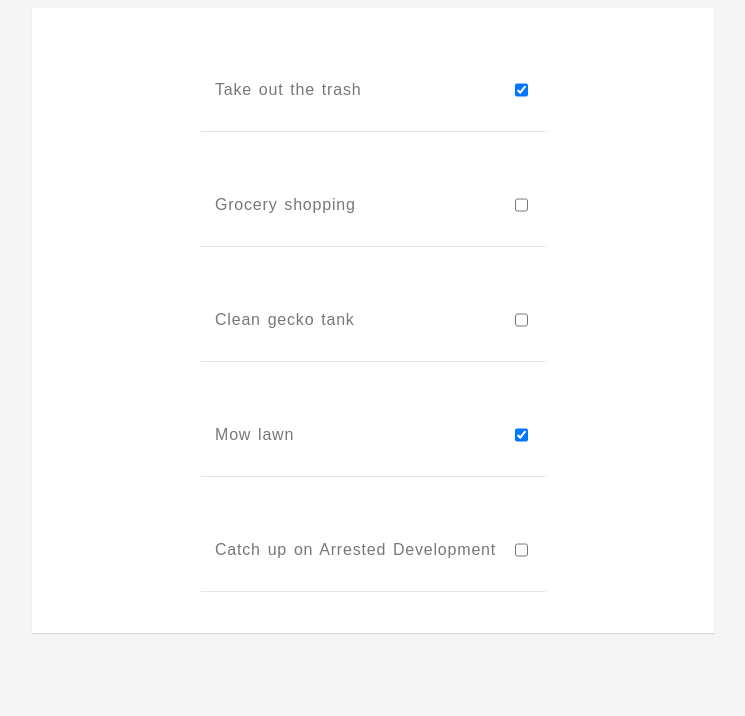
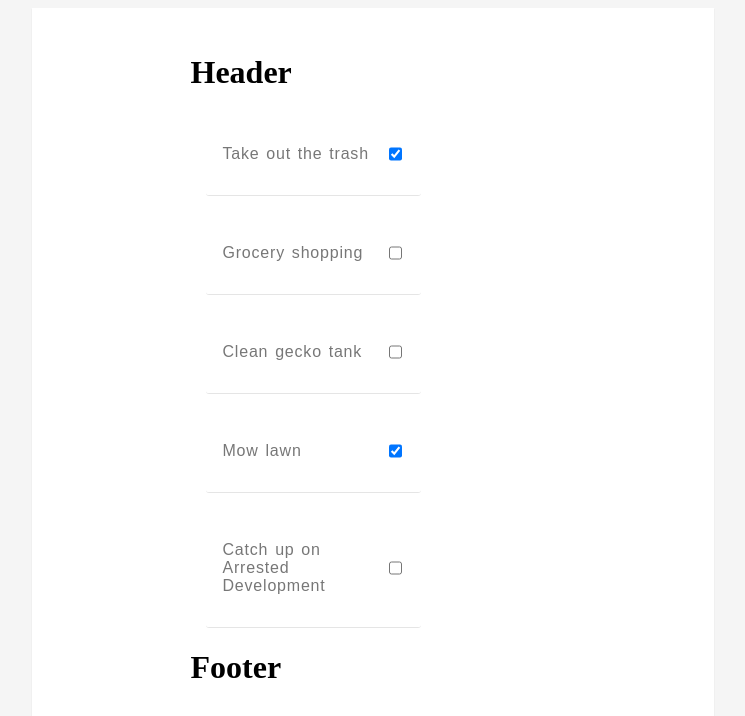
Before and after one commit to Ghazvinie/react-scrimba, a React (Create React App) app in the folder todo/: page / in a window 1280 px wide. Shown: the top 716 px of the page, without its empty margins (267-1012 px from the left). Built offline with nearby package versions, Linux system fonts and the light colour scheme.

Commit message:
conditional rendering practice

```diff
--- a/todo/src/components/ToDoItem.js
+++ b/todo/src/components/ToDoItem.js
@@ -11,7 +11,7 @@ class ToDoItem extends React.Component {
         this.handleClick = this.handleClick.bind(this);
     };
 
-    handleClick(id){
+    handleClick(id) {
         this.setState((prevState) => {
             const updatedToDos = prevState.toDos.map(element => {
                 if (element.id === id) {
@@ -36,29 +36,32 @@ class ToDoItem extends React.Component {
     //   })
     // }
 
-    componentDidMount(){
+    componentDidMount() {
         setTimeout(() => {
             this.setState({
                 isLoading: false
             })
-        },2000)
-    }
+        }, 2000)
+    };
 
     render() {
-        if (this.state.isLoading){
-            return <h1>Please wait while the page loads</h1>
-        }
-        return this.state.toDos.map(item => {
+        return (
+            <div>
+                <h1>Header</h1>
+                {this.state.isLoading ? <h1>Please wait while the page loads</h1> : this.state.toDos.map(item => {
                     return (
                         <div className="todo-item" key={item.id} >
-                    <p style={{color: this.state.color}}>{item.text}</p>
+                            <p style={{ color: this.state.color }}>{item.text}</p>
                             <div className="checkbox-single-container" >
                                 <input type="checkbox" checked={item.completed} onChange={() => this.handleClick(item.id)} />
                             </div>
                         </div>
                     );
-        });
-    }
+                })}
+                <h1>Footer</h1>
+            </div>
+        );
+    };
 }
 
 export default ToDoItem;
```
Lines whose indentation alone changed are shown as unchanged.
